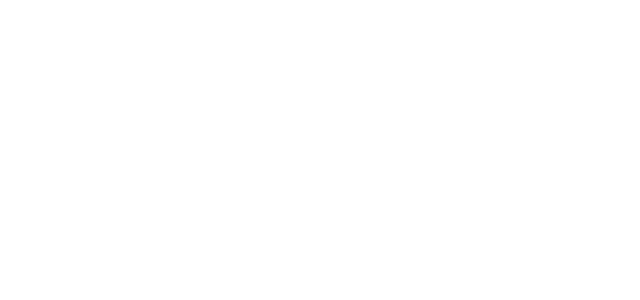
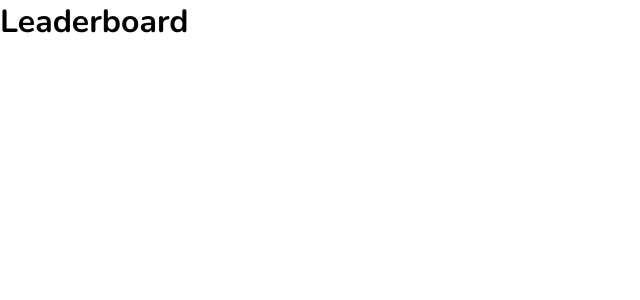
Before and after one commit to g1fteddd/test-task-sweeper, a React (Create React App) app: page /leaderboard in a window 1280 px wide. Shown: the top 300 px of the page, without its empty margins (0-640 px from the left). Built offline with nearby package versions, Linux system fonts and the light colour scheme.

Commit message:
add router

```diff
--- a/src/App.tsx
+++ b/src/App.tsx
@@ -1,9 +1,16 @@
 import React from 'react'
+import { Navigate, Route, Routes } from 'react-router-dom'
+import Main from './pages/Main/Main'
+import Leaderboard from './pages/Leaderboard/Leaderboard'
 
 function App() {
 	return (
 		<div className='App'>
-
+			<Routes>
+				<Route path='/' element={<Main />} />
+				<Route path='/leaderboard' element={<Leaderboard />} />
+				<Route path='*' element={<Navigate to='/' />} />
+			</Routes>
 		</div>
 	)
 }
--- a/src/index.tsx
+++ b/src/index.tsx
@@ -2,10 +2,11 @@
 import ReactDOM from 'react-dom/client'
 import './index.scss'
 import App from './App'
+import { BrowserRouter } from 'react-router-dom'
 
 const root = ReactDOM.createRoot(document.getElementById('root') as HTMLElement)
 root.render(
-	<React.StrictMode>
+	<BrowserRouter>
 		<App />
-	</React.StrictMode>,
+	</BrowserRouter>
 )
--- /dev/null
+++ b/src/pages/Leaderboard/Leaderboard.tsx
@@ -0,0 +1,8 @@
+import React from 'react'
+
+
+const Leaderboard: React.FC = () => {
+	return <div><h1>Leaderboard</h1></div>
+}
+
+export default Leaderboard
--- /dev/null
+++ b/src/pages/Main/Main.tsx
@@ -0,0 +1,7 @@
+import React from 'react'
+
+const Main: React.FC = () => {
+	return <div><h1>Main</h1></div>
+}
+
+export default Main
```
Also changed, not shown: src/pages/Leaderboard/Leaderboard.module.scss (added), src/pages/Main/Main.module.scss (added).
